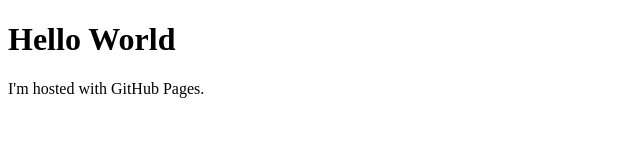
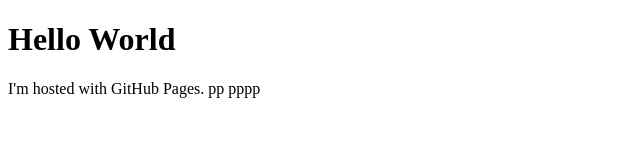
Before and after one commit to LadVlad1/LadVlad1.github.io, a plain HTML site: page index.html in a window 1280 px wide. Shown: the full height of the page, 0-640 px from the left. Drawn offline with Linux system fonts and the light colour scheme.

Commit message:
Update index.html

```diff
--- a/index.html
+++ b/index.html
@@ -2,6 +2,6 @@
 <html>
     <body>
         <h1>Hello World</h1>
-        <p>I'm hosted with GitHub Pages.</p>
+        <p>I'm hosted with GitHub Pages. pp pppp </p>
     </body>
 </html>
```
